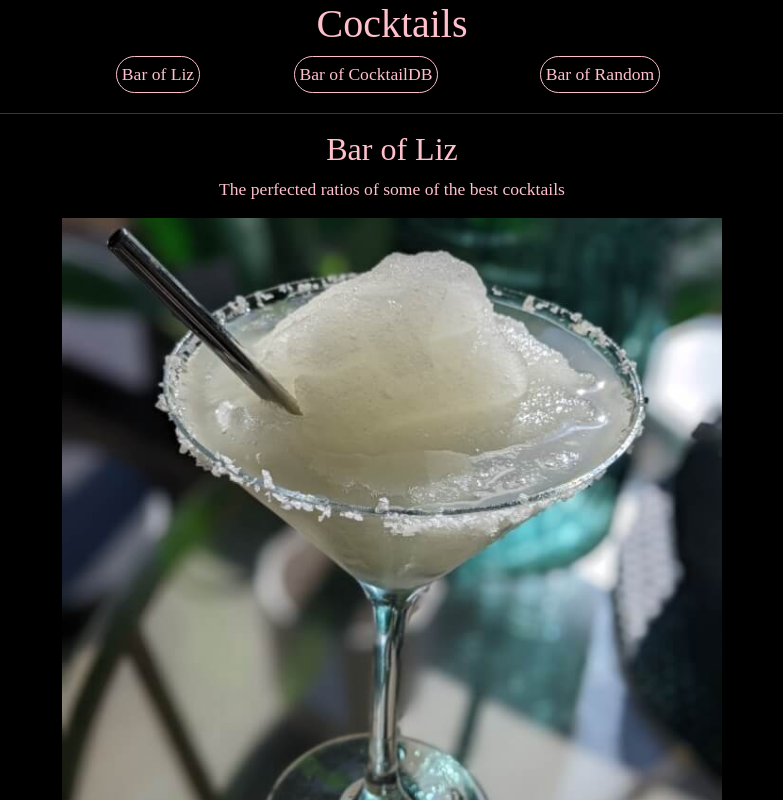
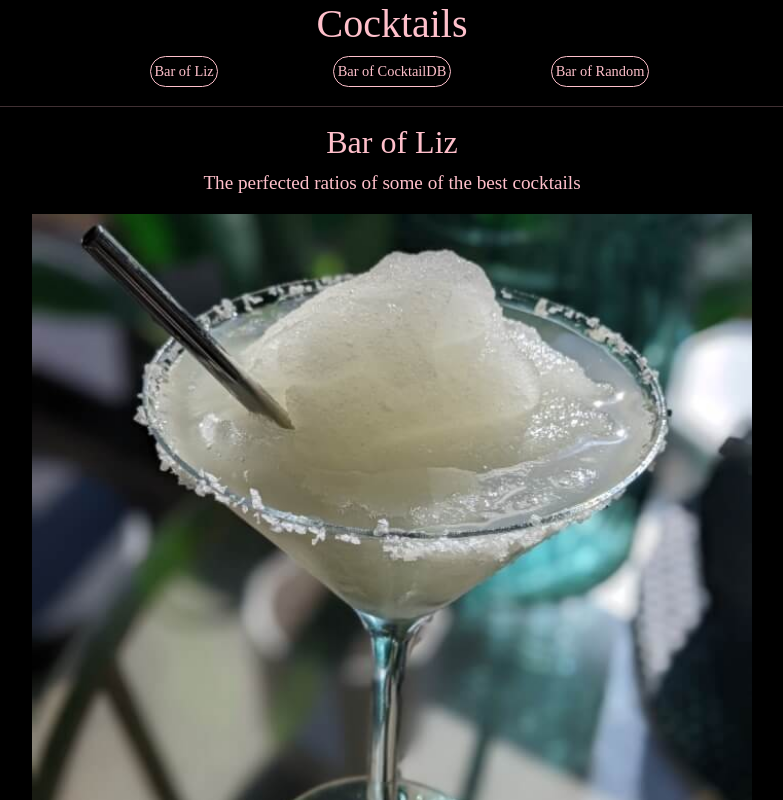
Before and after one commit to ESedrak/cocktail-list, a React (Create React App) app: page / in a window 1280 px wide. Shown: the top 800 px of the page, without its empty margins (248-1031 px from the left). Built offline with nearby package versions, Linux system fonts and the light colour scheme; a web font is replaced by a local one.

Commit message:
slight font-size to navbar

```diff
--- a/src/App.css
+++ b/src/App.css
@@ -1,6 +1,6 @@
 .App {
   text-align: center;
-  font-size: 1.1em;
+  font-size: 1.2em;
   background-color: black;
   color: pink;
   font-family: "Sail", cursive;
@@ -9,6 +9,7 @@
 .App-nav {
   max-width: 600px;
   margin: 0 auto;
+  font-size: 0.75em;
 }
 
 /* My cocktail's - Bar of Liz */
@@ -18,7 +19,6 @@
   text-decoration: none;
   padding: 0.25em;
   color: pink;
-  font-size: 1em;
   display: inline-block;
   margin-bottom: 0.2em;
 }
@@ -35,7 +35,6 @@
   text-decoration: none;
   padding: 0.25em;
   color: pink;
-  font-size: 1em;
   display: inline-block;
   margin-bottom: 0.2em;
 }
@@ -52,7 +51,6 @@
   text-decoration: none;
   padding: 0.25em;
   color: pink;
-  font-size: 1em;
   display: inline-block;
   margin-bottom: 0.2em;
 }
--- a/src/App.js
+++ b/src/App.js
@@ -17,12 +17,12 @@ function App() {
           <Container>
             <nav className="App-nav">
               <Row>
-                <Col sm={3}>
+                <Col sm={4}>
                   <Link to="/" className="App-link-liz">
                     Bar of Liz
                   </Link>
                 </Col>
-                <Col sm={5}>
+                <Col sm={4}>
                   <Link to="/more" className="App-link-db">
                     Bar of CocktailDB
                   </Link>
```
